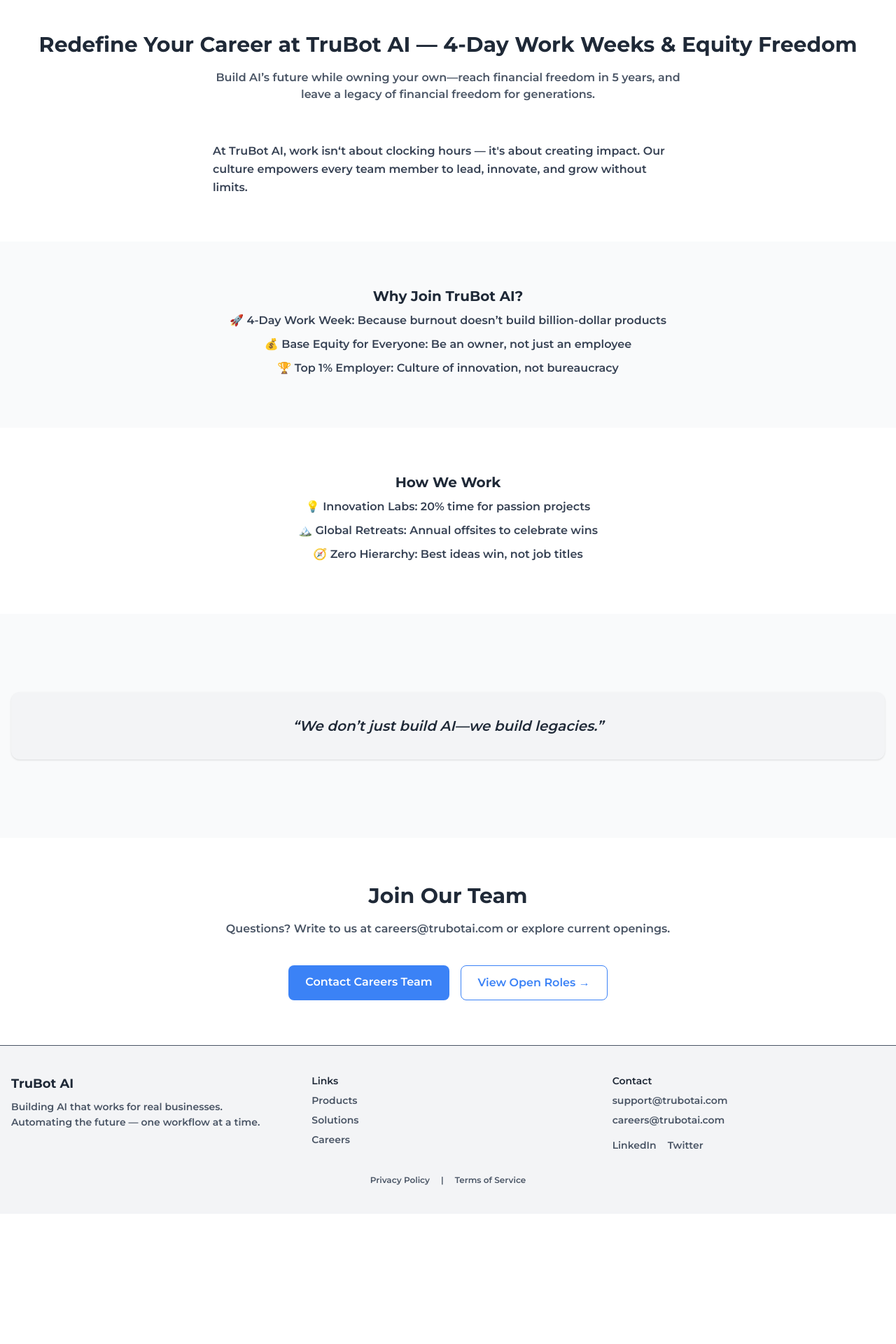
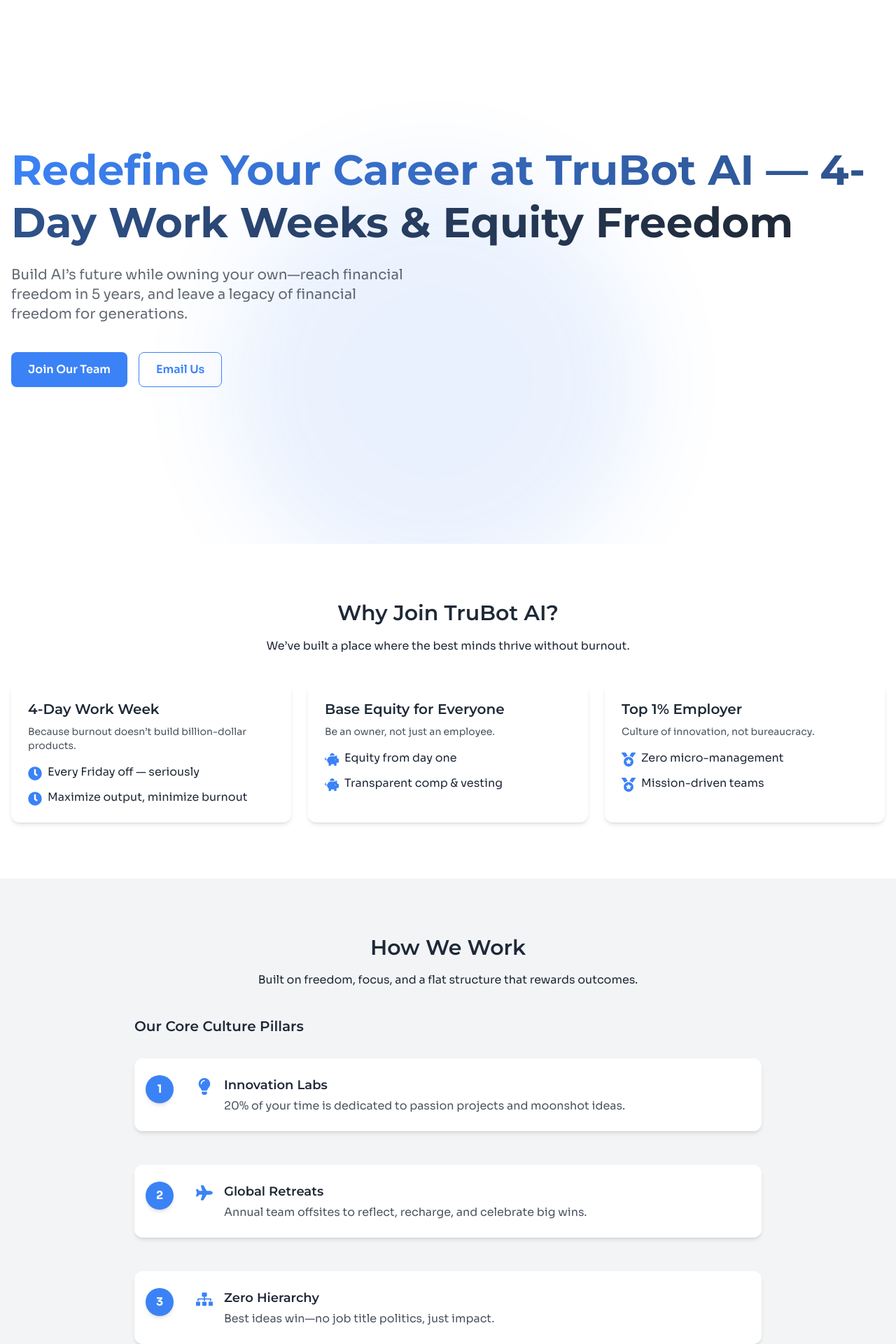
Before and after one commit to trubotai/trubot_ai_web, a Next.js app: page /work-culture in a window 1280 px wide. Shown: the part 120-2040 px from the top of the page at 70% size. Before the commit the page ends 1854 px from the top, so only its background shows below. Built offline with nearby package versions, Linux system fonts and the light colour scheme.

Commit message:
refactore work-culture page

```diff
--- a/app/ui/libs/constants/work-culture.ts
+++ b/app/ui/libs/constants/work-culture.ts
@@ -1,13 +1,86 @@
-const whyJoinList = [
-  "🚀 4-Day Work Week: Because burnout doesn’t build billion-dollar products",
-  "💰 Base Equity for Everyone: Be an owner, not just an employee",
-  "🏆 Top 1% Employer: Culture of innovation, not bureaucracy",
+import {
+  FaClock,
+  FaPiggyBank,
+  FaMedal,
+  FaLightbulb,
+  FaPlane,
+  FaSitemap,
+} from "react-icons/fa";
+
+const heroSection = {
+  title:
+    "Redefine Your Career at TruBot AI — 4-Day Work Weeks & Equity Freedom",
+  subtitle:
+    "Build AI’s future while owning your own—reach financial freedom in 5 years, and leave a legacy of financial freedom for generations.",
+  primaryCTA: {
+    label: "Join Our Team",
+    href: "mailto:careers@trubotai.com?subject=TruBot%20AI%20Career%20Interest",
+  },
+  secondaryCTA: {
+    label: "Email Us",
+    href: "mailto:careers@trubotai.com?subject=TruBot%20AI%20Career%20Interest",
+  },
+};
+
+const perkList = [
+  {
+    audience: "4-Day Work Week",
+    subtitle: "Because burnout doesn’t build billion-dollar products.",
+    benefits: [
+      { icon: FaClock, text: "Every Friday off — seriously" },
+      { icon: FaClock, text: "Maximize output, minimize burnout" },
+    ],
+  },
+  {
+    audience: "Base Equity for Everyone",
+    subtitle: "Be an owner, not just an employee.",
+    benefits: [
+      { icon: FaPiggyBank, text: "Equity from day one" },
+      { icon: FaPiggyBank, text: "Transparent comp & vesting" },
+    ],
+  },
+  {
+    audience: "Top 1% Employer",
+    subtitle: "Culture of innovation, not bureaucracy.",
+    benefits: [
+      { icon: FaMedal, text: "Zero micro-management" },
+      { icon: FaMedal, text: "Mission-driven teams" },
+    ],
+  },
 ];
 
 const howWeWorkList = [
-  "💡 Innovation Labs: 20% time for passion projects",
-  "🏔️ Global Retreats: Annual offsites to celebrate wins",
-  "🧭 Zero Hierarchy: Best ideas win, not job titles",
+  {
+    title: "Innovation Labs",
+    description:
+      "20% of your time is dedicated to passion projects and moonshot ideas.",
+    icon: FaLightbulb,
+  },
+  {
+    title: "Global Retreats",
+    description:
+      "Annual team offsites to reflect, recharge, and celebrate big wins.",
+    icon: FaPlane,
+  },
+  {
+    title: "Zero Hierarchy",
+    description: "Best ideas win—no job title politics, just impact.",
+    icon: FaSitemap,
+  },
 ];
 
-export { whyJoinList, howWeWorkList };
+const ctaSection = {
+  title: "Join a Culture Where You Build and Belong",
+  subtitle:
+    "Be part of a team that values freedom, ownership, and impact. We're hiring across tech, product, and growth.",
+  primaryCTA: {
+    label: "Join Our Team",
+    href: "mailto:careers@trubotai.com?subject=TruBot%20AI%20Career%20Interest",
+  },
+  secondaryCTA: {
+    label: "Email Us",
+    href: "mailto:careers@trubotai.com?subject=TruBot%20AI%20Career%20Interest",
+  },
+};
+
+export { heroSection, perkList, howWeWorkList, ctaSection };
--- a/app/work-culture/page.tsx
+++ b/app/work-culture/page.tsx
@@ -1,9 +1,17 @@
-import PageLayout from "@/app/ui/components/PageLayout";
-import SectionHeader from "@/app/ui/components/SectionHeader";
-import BulletList from "@/app/ui/components/BulletList";
-import QuoteBox from "@/app/ui/components/QuoteBox";
-import Button from "@/app/ui/components/Button";
-import { whyJoinList, howWeWorkList } from "../ui/libs/constants/work-culture";
+import { FaQuoteLeft } from "react-icons/fa6";
+
+import PageLayout from "@/app/ui/components/shared/PageLayout";
+import SectionHeader from "@/app/ui/components/shared/SectionHeader";
+import HeroSection from "../ui/components/shared/HeroSection";
+import BenefitCard from "../ui/components/shared/BenefitCard";
+import VerticalTimeline from "../ui/components/shared/VerticalTimeline";
+import CTASection from "../ui/components/shared/CTASection";
+import {
+  howWeWorkList,
+  heroSection,
+  perkList,
+  ctaSection,
+} from "../ui/libs/constants/work-culture";
 
 export const metadata = {
   title: "Work Culture – TruBot AI",
@@ -14,65 +22,60 @@ export const metadata = {
 const Page = () => {
   return (
     <>
-      {/* Hero Section */}
-      <PageLayout className="flex flex-col items-center justify-center animate-fade-slide-up">
+      {/* Hero */}
+      <HeroSection {...heroSection} />
+
+      {/* Why Join */}
+      <PageLayout id="join-trubot" background="white" padding="default">
         <SectionHeader
-          title="Redefine Your Career at TruBot AI — 4-Day Work Weeks & Equity Freedom"
-          subtitle="Build AI’s future while owning your own—reach financial freedom in 5 years, and leave a legacy of financial freedom for generations."
+          title="Why Join TruBot AI?"
+          subtitle="We’ve built a place where the best minds thrive without burnout."
+          align="center"
         />
-        <p className="text-gray-700 max-w-2xl mt-4 leading-relaxed">
-          At TruBot AI, work isn&lsquo;t about clocking hours — it&apos;s about
-          creating impact. Our culture empowers every team member to lead,
-          innovate, and grow without limits.
-        </p>
+
+        <div className="grid grid-cols-1 md:grid-cols-3 gap-6">
+          {perkList.map((perk, index) => (
+            <BenefitCard
+              key={index}
+              audience={perk.audience}
+              subtitle={perk.subtitle}
+              benefits={perk.benefits}
+              bgClass="bg-light fade-in slide-in-up"
+            />
+          ))}
+        </div>
       </PageLayout>
 
-      {/* Why Join */}
-      <div className="bg-gray-50">
-        <PageLayout className="animate-fade-slide-up">
-          <BulletList
-            title="Why Join TruBot AI?"
-            items={whyJoinList}
+      {/* How We Work */}
+      <div className="bg-gray-soft">
+        <PageLayout id="how-we-work" background="gray" padding="default">
+          <SectionHeader
+            title="How We Work"
+            subtitle="Built on freedom, focus, and a flat structure that rewards outcomes."
             align="center"
           />
+
+          <div className="max-w-4xl mx-auto fade-in slide-in-up">
+            <VerticalTimeline
+              title="Our Core Culture Pillars"
+              steps={howWeWorkList}
+            />
+          </div>
         </PageLayout>
       </div>
 
-      {/* How We Work */}
-      <PageLayout className="animate-fade-slide-up">
-        <BulletList title="How We Work" items={howWeWorkList} align="center" />
+      {/* Quote Box */}
+      <PageLayout id="founder-quote">
+        <div className="text-center max-w-2xl mx-auto fade-in slide-in-up">
+          <FaQuoteLeft className="text-electric text-2xl mb-4 mx-auto opacity-60 float" />
+          <blockquote className="text-2xl sm:text-3xl font-heading text-navy italic leading-relaxed">
+            “We don’t just build AI—we build legacies.”
+          </blockquote>
+        </div>
       </PageLayout>
 
-      {/* Quote Box */}
-      <div className="bg-gray-50">
-        <PageLayout>
-          <QuoteBox quote="We don’t just build AI—we build legacies." />
-        </PageLayout>
-      </div>
-
-      {/* Final CTA */}
-      <PageLayout className="text-center animate-fade-slide-up">
-        <SectionHeader
-          title="Join Our Team"
-          subtitle="Questions? Write to us at careers@trubotai.com or explore current openings."
-        />
-        <div className="flex justify-center flex-wrap gap-4">
-          <Button
-            href="mailto:careers@trubotai.com?subject=TruBot%20AI%20Career%20Interest"
-            variant="primary"
-            className="hover-scale-glow"
-          >
-            Contact Careers Team
-          </Button>
-          <Button
-            href="/careers"
-            variant="outline"
-            className="hover-scale-glow"
-          >
-            View Open Roles →
-          </Button>
-        </div>
-      </PageLayout>
+      {/* CTA */}
+      <CTASection {...ctaSection} />
     </>
   );
 };
```
